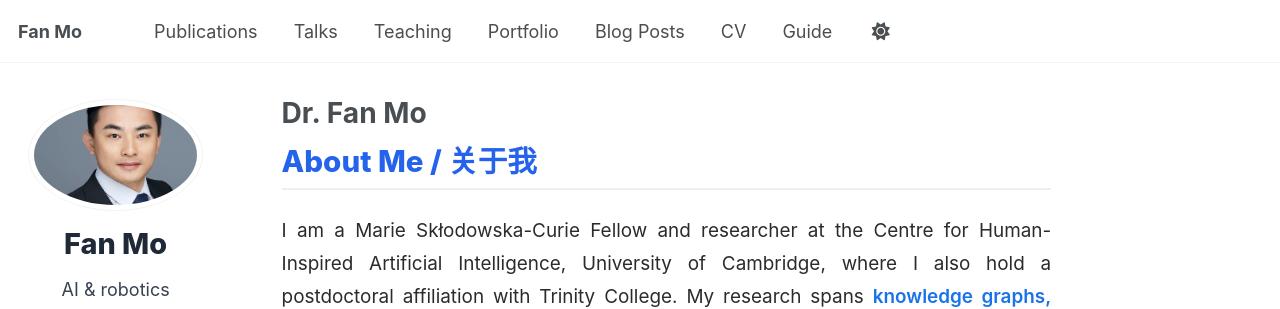
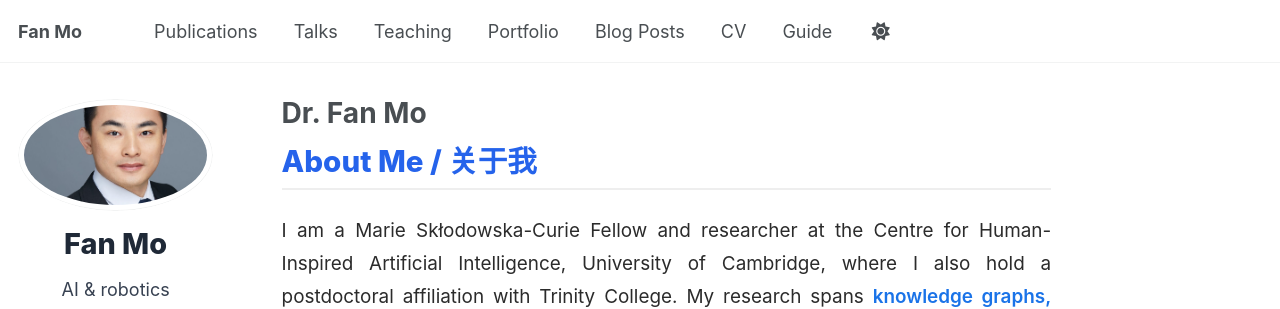
Before and after one commit to fanmo-intro/fanmo-intro.github.io, a Jekyll site: the page built from _pages/about.md, in a window 1280 px wide. Shown: the top 309 px of the page. Built offline with Jekyll 4.4.1, drawn with Linux system fonts in a browser that asks for light colours; some web fonts are replaced; a script that is not in the unit is left out.

Commit message:
Update _custom.scss

```diff
--- a/_sass/_custom.scss
+++ b/_sass/_custom.scss
@@ -39,20 +39,58 @@
    Author block (NO card)
    ========================= */
 .sidebar .author__content{
-  background:transparent !important; border:none !important; box-shadow:none !important;
-  padding:0 !important; display:flex; flex-direction:column; align-items:center; gap:.6rem;
+  background:transparent !important;
+  border:none !important;
+  box-shadow:none !important;
+  padding:0 !important;
+  display:flex;
+  flex-direction:column;
+  align-items:center;
+  gap:.6rem;
 }
-.author__avatar{ margin:0 auto .5rem auto; }
+
+/* Avatar container: force centering + clipping to circle */
+.author__avatar{
+  width:100% !important;
+  display:flex !important;
+  justify-content:center !important;
+  align-items:center !important;
+  margin:0 auto 12px auto !important;
+
+  /* make sure container clips children to a circle when needed */
+  border-radius:50% !important;
+  overflow:hidden !important;
+  -webkit-mask-image: -webkit-radial-gradient(white, black); /* helps iOS clipping */
+}
+
+/* Default avatar image size & behavior */
 .author__avatar img{
-  display:block; margin:0 auto; width:112px; height:112px; border-radius:50%; object-fit:cover;
+  display:block !important;
+  margin:0 auto !important;
+  width:112px;
+  height:112px;
+  max-width:100%;
+  border-radius:50% !important;   /* ensure the <img> itself is circular */
+  object-fit:cover !important;
+  object-position:center center !important;
+  box-shadow: 0 2px 6px rgba(0,0,0,0.06);
 }
+
+/* Name & bio */
 .author__content h3.author__name{
-  font-size:1.6rem !important; font-weight:800 !important; color:var(--ink) !important;
-  margin:.2rem 0 .25rem !important; text-align:center;
+  font-size:1.6rem !important;
+  font-weight:800 !important;
+  color:var(--ink) !important;
+  margin:.2rem 0 .25rem !important;
+  text-align:center;
 }
 .author__content .author__bio{
-  color:#374151 !important; font-size:1rem !important; line-height:1.6 !important;
-  text-align:center !important; max-width:36ch; margin:0 0 .4rem 0 !important;
+  color:#374151 !important;
+  font-size:1rem !important;
+  line-height:1.6 !important;
+  text-align:center !important;
+  max-width:36ch;
+  margin:0 0 .4rem 0 !important;
 }
 
 /* Divider (remove) */
@@ -113,7 +151,11 @@
   .page{ display:block !important; }
   .sidebar{ padding:0 16px !important; margin:0 auto 14px auto !important; max-width:520px !important; }
 
-  .author__avatar img{ width:160px; height:160px; }
+  /* bigger and centered on mobile */
+  .author__avatar img{
+    width:160px !important;
+    height:160px !important;
+  }
   .author__content h3.author__name{ font-size:2rem !important; }
   .author__content .author__bio{ font-size:1.05rem !important; max-width:32ch !important; }
 
@@ -132,22 +174,7 @@
 
   /* Never sticky on mobile; prevents overlap with H2 */
   .sticky .author__urls-wrapper{ position:static !important; }
-}
 
-/* =========================
-   Large screens tweaks
-   ========================= */
-@media (min-width:992px){
-  .page{ gap:40px; }
-  .author__urls:not(.social-icons) li a,
-  .author__urls:not(.social-icons) li span{ font-size:.975rem; }
-  .sidebar{ flex-basis:380px !important; max-width:380px !important; }
-}
-@media (min-width:1280px){
-  .sidebar{ flex-basis:400px !important; max-width:400px !important; }
-}
-/* --- Mobile polish: keep icons clearly above the heading and kill iOS callout --- */
-@media (max-width:768px){
   /* extra breathing room below the sidebar so the icon row clears the H2 */
   .sidebar{ margin-bottom:24px !important; }
 
@@ -164,26 +191,16 @@
     touch-action: manipulation !important;
   }
 }
-/* --- Force avatar to center on mobile and desktop --- */
-.author__avatar{
-  width:100% !important;
-  display:flex !important;
-  justify-content:center !important;
-  align-items:center !important;
-  margin:0 auto 12px auto !important;
+
+/* =========================
+   Large screens tweaks
+   ========================= */
+@media (min-width:992px){
+  .page{ gap:40px; }
+  .author__urls:not(.social-icons) li a,
+  .author__urls:not(.social-icons) li span{ font-size:.975rem; }
+  .sidebar{ flex-basis:380px !important; max-width:380px !important; }
 }
-
-.author__avatar img{
-  display:block !important;
-  margin:0 auto !important;
-  border-radius:50% !important;
-  object-fit:cover !important;
+@media (min-width:1280px){
+  .sidebar{ flex-basis:400px !important; max-width:400px !important; }
 }
-
-/* bigger and centered on mobile */
-@media (max-width:768px){
-  .author__avatar img{
-    width:160px !important;
-    height:160px !important;
-  }
-}
```
